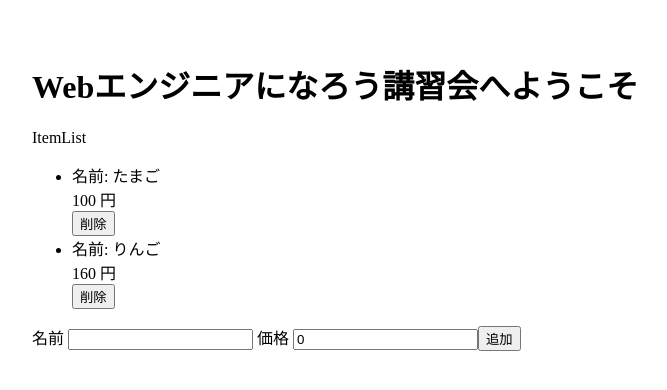
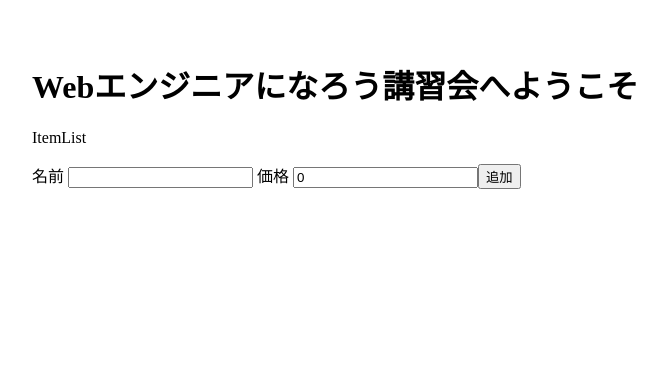
Before and after one commit to huuuuman1122/naro-template-frontend, a Vue app: page / in a window 1280 px wide. Shown: the top 390 px of the page, without its empty margins (8-675 px from the left). Built offline with nearby package versions, Linux system fonts and the light colour scheme; the HTML template or start-up script is replaced by a standard one.

Commit message:
fix: removed the initial items being displayed

```diff
--- a/src/components/ItemList.vue
+++ b/src/components/ItemList.vue
@@ -6,10 +6,7 @@
     price: number
   }
 
-  const items = ref<Item[]>([
-  { name: 'たまご', price: 100 },
-  { name: 'りんご', price: 160 },
-])
+  const items = ref<Item[]>([])
 const newItemName = ref('')
 const newItemPrice = ref(0)
 
```
